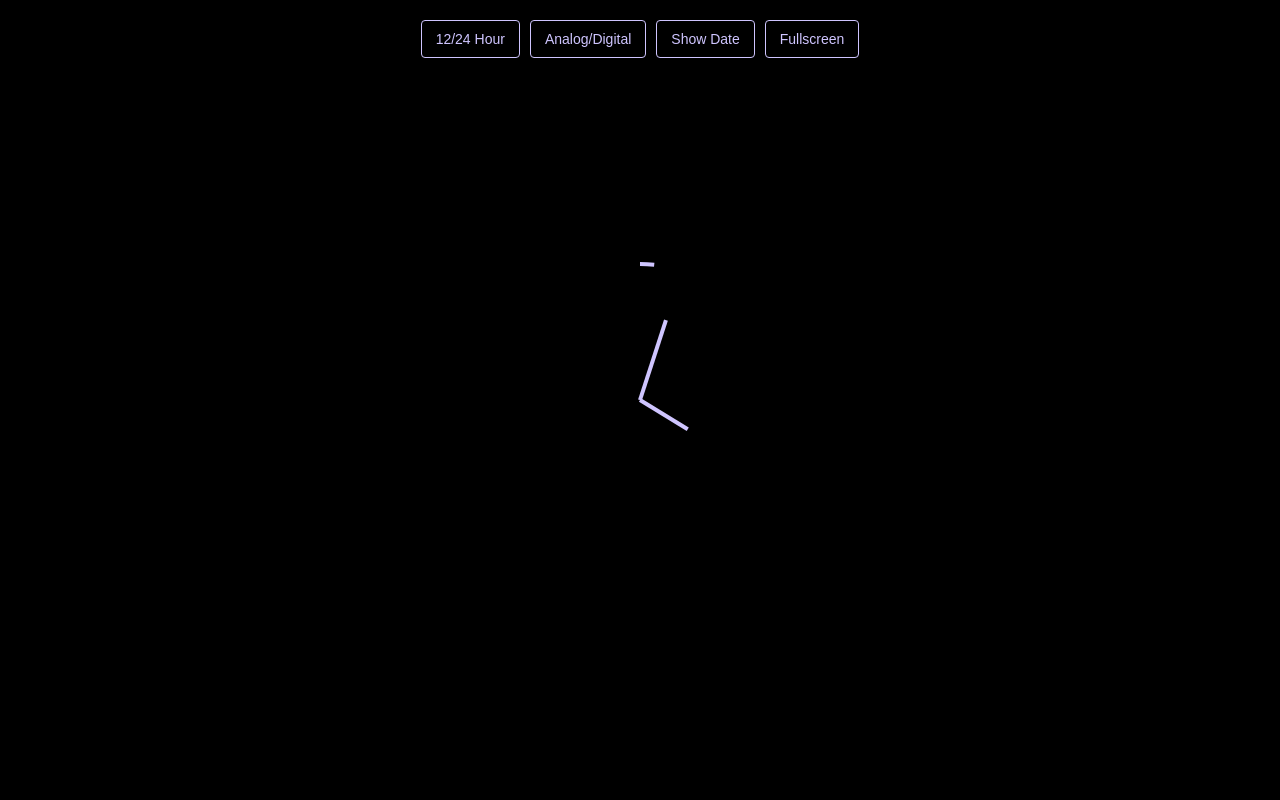
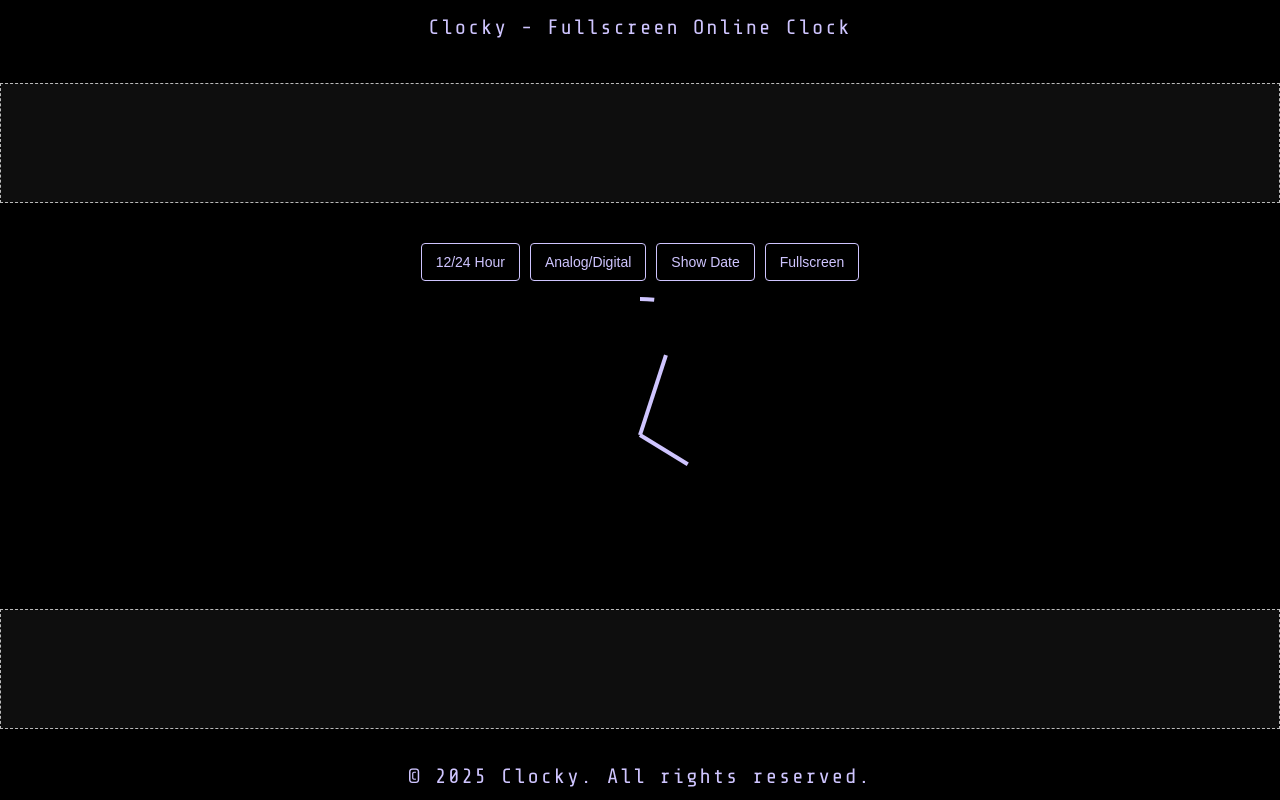
Before and after one commit to boma567n/clocky, a plain HTML site: page index.html in a window 1280 px wide. Drawn offline with nearby package versions, Linux system fonts and the light colour scheme.

Commit message:
Add files via upload

```diff
--- a/index.html
+++ b/index.html
@@ -11,7 +11,6 @@
       --fg: #cfc5ff;
       --accent: #cfc5ff;
     }
-
     html, body {
       margin: 0;
       padding: 0;
@@ -21,53 +20,53 @@
       font-family: 'Share Tech Mono', monospace;
       display: flex;
       flex-direction: column;
-      justify-content: center;
+      min-height: 100vh;
+      cursor: default;
+    }
+    body {
+      justify-content: space-between;
       align-items: center;
       height: 100vh;
-      cursor: default;
     }
-
-    #clock-digital {
-      font-size: 12vw;
+    header, footer {
+      width: 100%;
       text-align: center;
-      display: none;
+      padding: 16px 0 12px 0;
+      color: var(--fg);
+      background: rgba(0,0,0,0.7);
+      letter-spacing: 2px;
+      font-size: 1.3em;
     }
-
-    #date {
-      font-size: 1vw;
-      margin-top: 10px;
-      opacity: 0.8;
-      display: none;
+    header {
+      margin-bottom: 12px;
     }
-
-    canvas {
-      position: relative;
-      width: 35vmin;
-      height: 35vmin;
-    }
-
-    body.fullscreen-active canvas {
-      width: 50vmin;
-      height: 50vmin;
-    }
-
-    .analog-wrapper {
-      position: relative;
+    .ad-banner {
+      width: 100%;
       display: flex;
       justify-content: center;
       align-items: center;
+      margin: 20px 0;
+      min-height: 120px;
+      background: rgba(200,200,200,0.07); /* subtle visual for dev */
+      border: 1px dashed #bbb; /* optional, for dev */
+      box-sizing: border-box;
+      transition: min-height 0.3s;
     }
-
+    .adsbygoogle {
+      min-height: 90px;
+      width: 100%;
+    }
+    body.fullscreen-active .ad-banner {
+      display: none;
+    }
     .buttons {
-      position: absolute;
-      top: 20px;
       display: flex;
       flex-wrap: wrap;
       justify-content: center;
       gap: 10px;
       z-index: 10;
+      margin: 20px 0 0 0;
     }
-
     button, select {
       background: transparent;
       color: var(--accent);
@@ -77,17 +76,47 @@
       cursor: pointer;
       border-radius: 4px;
     }
-
     button:hover, select:hover {
       background: var(--accent);
       color: var(--bg);
     }
-
+    main {
+      display: flex;
+      flex-direction: column;
+      align-items: center;
+      justify-content: center;
+      flex: 1 1 auto;
+      width: 100%;
+    }
+    #clock-digital {
+      font-size: 12vw;
+      text-align: center;
+      display: none;
+    }
+    #date {
+      font-size: 1vw;
+      margin-top: 10px;
+      opacity: 0.8;
+      display: none;
+    }
+    .analog-wrapper {
+      position: relative;
+      display: flex;
+      justify-content: center;
+      align-items: center;
+    }
+    canvas {
+      position: relative;
+      width: 35vmin;
+      height: 35vmin;
+    }
+    body.fullscreen-active canvas {
+      width: 50vmin;
+      height: 50vmin;
+    }
     body.fullscreen-active {
       cursor: none;
     }
-
-    /* ADDED: Smaller AM/PM indicator */
     .ampm {
       font-size: 0.4em;
       vertical-align: super;
@@ -96,6 +125,25 @@
   </style>
 </head>
 <body>
+  <header>
+    Clocky - Fullscreen Online Clock
+  </header>
+
+  <!-- Top Ad Banner (AdSense test code) -->
+  <div class="ad-banner">
+    <!-- Google AdSense test code, swap with real client/slot when live -->
+    <script async src="https://pagead2.googlesyndication.com/pagead/js/adsbygoogle.js"></script>
+    <ins class="adsbygoogle"
+         style="display:block; height:90px;"
+         data-ad-client="ca-pub-0000000000000000"
+         data-ad-slot="0000000000"
+         data-ad-format="auto"
+         data-adtest="on"></ins>
+    <script>
+         (adsbygoogle = window.adsbygoogle || []).push({});
+    </script>
+  </div>
+
   <div class="buttons">
     <button id="toggle-format">12/24 Hour</button>
     <button id="toggle-mode">Analog/Digital</button>
@@ -103,12 +151,32 @@
     <button id="toggle-fullscreen">Fullscreen</button>
   </div>
 
-  <div id="clock-digital"></div>
-  <div id="date"></div>
+  <main>
+    <div id="clock-digital"></div>
+    <div id="date"></div>
+    <div class="analog-wrapper">
+      <canvas id="clock-analog"></canvas>
+    </div>
+  </main>
 
-  <div class="analog-wrapper">
-    <canvas id="clock-analog"></canvas>
+  <!-- Bottom Ad Banner (AdSense test code) -->
+  <div class="ad-banner">
+    <!-- Google AdSense test code, swap with real client/slot when live -->
+    <script async src="https://pagead2.googlesyndication.com/pagead/js/adsbygoogle.js"></script>
+    <ins class="adsbygoogle"
+         style="display:block; height:90px;"
+         data-ad-client="ca-pub-0000000000000000"
+         data-ad-slot="0000000000"
+         data-ad-format="auto"
+         data-adtest="on"></ins>
+    <script>
+         (adsbygoogle = window.adsbygoogle || []).push({});
+    </script>
   </div>
+
+  <footer>
+    &copy; 2025 Clocky. All rights reserved.
+  </footer>
 
   <script>
     document.addEventListener('DOMContentLoaded', () => {
@@ -138,8 +206,9 @@
           hours = hours % 12 || 12;
         }
 
-        // CHANGED: use innerHTML and wrap ampm in a span
-        digitalClock.innerHTML = `${hours.toString().padStart(2, '0')}:${minutes}:${seconds}${!use24Hour ? `<span class="ampm">${ampm}</span>` : ''}`;
+        // CHANGE: Only padStart in 24-hour mode
+        const hourStr = use24Hour ? hours.toString().padStart(2, '0') : hours.toString();
+        digitalClock.innerHTML = `${hourStr}:${minutes}:${seconds}${!use24Hour ? `<span class="ampm">${ampm}</span>` : ''}`;
         dateEl.textContent = `${dayName}, ${day} ${month} ${year}`;
       }
 
```
